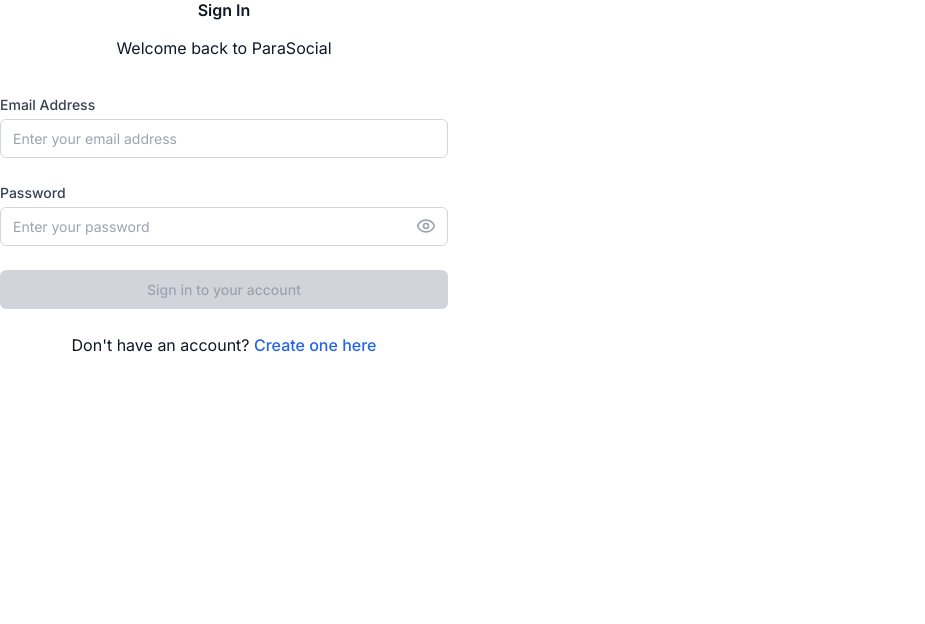
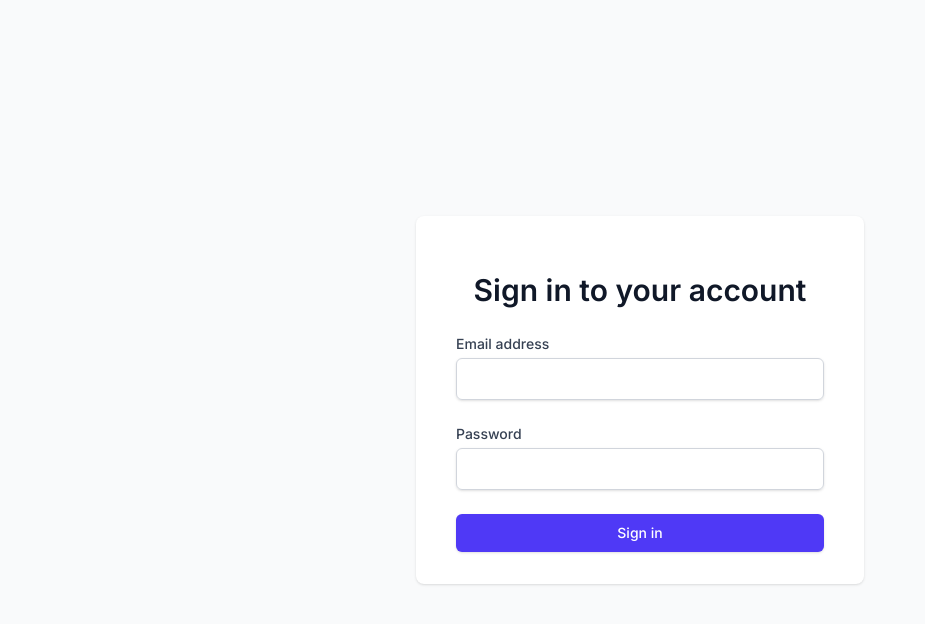
Before and after one commit to orbithammer/parasocial, a Next.js app in the folder frontend/: page /login in a window 1280 px wide. Shown: the top 624 px of the page, without its empty margins (0-925 px from the left). Built offline with nearby package versions, Linux system fonts and the light colour scheme.

Commit message:
no 500 error

```diff
--- a/frontend/src/app/layout.tsx
+++ b/frontend/src/app/layout.tsx
@@ -1,8 +1,8 @@
 // frontend/src/app/layout.tsx
-// Version: 1.2.0
-// Updated: Added AuthProvider wrapper to fix 500 error and enable authentication context
+// Version: 1.3.0
+// Updated: Fixed viewport and themeColor metadata separation to resolve 500 error
 
-import type { Metadata } from 'next'
+import type { Metadata, Viewport } from 'next'
 import { Inter } from 'next/font/google'
 import { AuthProvider } from '@/contexts/AuthContext'
 import './globals.css'
@@ -45,17 +45,6 @@ export const metadata: Metadata = {
     description: 'A unidirectional social network for content creators',
     creator: '@parasocial',
   },
-  // Viewport configuration for responsive design
-  viewport: {
-    width: 'device-width',
-    initialScale: 1,
-    maximumScale: 5,
-  },
-  // Theme color for mobile browsers
-  themeColor: [
-    { media: '(prefers-color-scheme: light)', color: '#ffffff' },
-    { media: '(prefers-color-scheme: dark)', color: '#000000' }
-  ],
   // Robots directive for search engines
   robots: {
     index: true,
@@ -68,6 +57,17 @@ export const metadata: Metadata = {
       'max-snippet': -1,
     },
   },
+}
+
+// Viewport configuration - MOVED from metadata export to fix Next.js 13+ requirement
+export const viewport: Viewport = {
+  width: 'device-width',
+  initialScale: 1,
+  maximumScale: 5,
+  themeColor: [
+    { media: '(prefers-color-scheme: light)', color: '#ffffff' },
+    { media: '(prefers-color-scheme: dark)', color: '#000000' }
+  ],
 }
 
 /**
@@ -135,5 +135,5 @@ export default function RootLayout({
 }
 
 // frontend/src/app/layout.tsx
-// Version: 1.2.0
-// Updated: Added AuthProvider wrapper to fix 500 error and enable authentication context
+// Version: 1.3.0
+// Updated: Fixed viewport and themeColor metadata separation to resolve 500 error
--- a/frontend/src/app/login/page.tsx
+++ b/frontend/src/app/login/page.tsx
@@ -1,248 +1,93 @@
-// frontend/src/components/auth/LoginComponent.tsx
-// Fixed login component with proper success handling for localStorage and callbacks
-// Version: 1.4.0 - Fixed response destructuring to match test expectations
+// frontend/src/app/login/page.tsx
+// Version: 1.1.0
+// Simple login page without external dependencies to fix 500 error
 
 'use client'
 
-import { useState, FormEvent } from 'react'
-import { Eye, EyeOff } from 'lucide-react'
-import { validateLoginForm, type LoginFormData, type LoginFormErrors } from '../../lib/auth-validation'
+import { useState } from 'react'
+import { useAuth } from '@/contexts/AuthContext'
 
-// Props interface for the LoginComponent
-interface LoginComponentProps {
-  onLoginSuccess?: (userData: any) => void
-  onLoginError?: (errorMessage: string) => void
-  apiBaseUrl?: string
+export default function LoginPage(): React.JSX.Element {
+  const [email, setEmail] = useState('')
+  const [password, setPassword] = useState('')
+  const { login, isLoading, error } = useAuth()
+
+  const handleSubmit = async (e: React.FormEvent) => {
+    e.preventDefault()
+    await login(email, password)
   }
 
-/**
- * Fixed LoginComponent with complete success handling logic
- * Includes error display, password toggle, loading states, and proper success handling
- */
-export default function LoginComponent({
-  onLoginSuccess,
-  onLoginError,
-  apiBaseUrl = ''
-}: LoginComponentProps = {}) {
-  // Form state management
-  const [formData, setFormData] = useState<LoginFormData>({
-    email: '',
-    password: ''
-  })
+  return (
+    <div className="min-h-screen bg-gray-50 flex flex-col justify-center py-12 sm:px-6 lg:px-8">
+      <div className="sm:mx-auto sm:w-full sm:max-w-md">
+        <div className="bg-white py-8 px-4 shadow sm:rounded-lg sm:px-10">
+          <div className="space-y-6">
+            <div>
+              <h2 className="mt-6 text-center text-3xl font-extrabold text-gray-900">
+                Sign in to your account
+              </h2>
+            </div>
 
-  // Error state management
-  const [errors, setErrors] = useState<LoginFormErrors>({})
-  const [generalError, setGeneralError] = useState<string>('')
-
-  // UI state management
-  const [isLoading, setIsLoading] = useState(false)
-  const [showPassword, setShowPassword] = useState(false)
-
-  /**
-   * Handle input field changes and clear field-specific errors
-   */
-  const handleInputChange = (field: keyof LoginFormData, value: string) => {
-    setFormData(prev => ({ ...prev, [field]: value }))
-
-    // Clear field error when user starts typing
-    if (errors[field]) {
-      setErrors(prev => {
-        const newErrors = { ...prev }
-        delete newErrors[field]
-        return newErrors
-      })
-    }
-
-    // Clear general error when user starts typing
-    if (generalError) {
-      setGeneralError('')
-    }
-  }
-
-  /**
-   * Toggle password visibility
-   */
-  const togglePasswordVisibility = () => {
-    setShowPassword(prev => !prev)
-  }
-
-  /**
-   * Handle form submission with validation and API call
-   */
-  const handleSubmit = async (e: FormEvent) => {
-    e.preventDefault()
-
-    // Prevent multiple submissions
-    if (isLoading) return
-
-    // Client-side validation
-    const validationErrors = validateLoginForm(formData)
-    if (Object.keys(validationErrors).length > 0) {
-      setErrors(validationErrors)
-      return
-    }
-
-    setIsLoading(true)
-    setErrors({})
-    setGeneralError('')
-
-    try {
-      // Properly construct API URL to always include /api/auth/login
-      const apiUrl = apiBaseUrl ?
-        `${apiBaseUrl}/api/auth/login` :
-        '/api/auth/login'
-
-      const response = await fetch(apiUrl, {
-        method: 'POST',
-        headers: {
-          'Content-Type': 'application/json'
-        },
-        body: JSON.stringify(formData)
-      })
-
-      const data = await response.json()
-
-      if (response.ok && data.success) {
-        // FIXED: Handle successful login response with correct destructuring
-        // Extract token and user from the response data directly (not from data.data)
-        const { token, user } = data
-
-        // Store token in localStorage with correct key name
-        if (token) {
-          localStorage.setItem('authToken', token)
-        }
-
-        // Call success callback with user data
-        if (onLoginSuccess && user) {
-          onLoginSuccess(user)
-        }
-      } else {
-        // Handle API error response
-        const errorMessage = data.error || 'Login failed'
-        setGeneralError(errorMessage)
-
-        if (onLoginError) {
-          onLoginError(errorMessage)
-        }
-      }
-    } catch (error) {
-      // Handle network errors
-      const errorMessage = 'Something went wrong. Please try again.'
-      setGeneralError(errorMessage)
-
-      if (onLoginError) {
-        onLoginError(errorMessage)
-      }
-    } finally {
-      setIsLoading(false)
-    }
-  }
-
-  // Check if form is valid
-  const isFormValid = formData.email.trim() !== '' && formData.password.trim() !== ''
-
-  return (
-    <section className="login-container">
-      <header className="login-header">
-        <h1>Sign In</h1>
-        <p>Welcome back to ParaSocial</p>
-      </header>
-
-      <form className="login-form" onSubmit={handleSubmit} noValidate>
-        {/* General error message */}
-        {generalError && (
-          <div className="error-message" role="alert">
-            ⚠️ {generalError}
+            {error && (
+              <div className="bg-red-50 border border-red-200 text-red-700 px-4 py-3 rounded">
+                {error}
               </div>
             )}
 
-        {/* Email field */}
-        <div className="form-group">
-          <label htmlFor="email" className="form-label">
-            Email Address
+            <form className="space-y-6" onSubmit={handleSubmit}>
+              <div>
+                <label htmlFor="email" className="block text-sm font-medium text-gray-700">
+                  Email address
                 </label>
+                <div className="mt-1">
                   <input
                     id="email"
                     name="email"
                     type="email"
                     autoComplete="email"
                     required
-            className={`form-input ${errors.email ? 'form-input-error' : ''}`}
-            placeholder="Enter your email address"
-            value={formData.email}
-            onChange={(e) => handleInputChange('email', e.target.value)}
-            disabled={isLoading}
-            aria-describedby={errors.email ? 'email-error' : undefined}
+                    value={email}
+                    onChange={(e) => setEmail(e.target.value)}
+                    className="appearance-none block w-full px-3 py-2 border border-gray-300 rounded-md shadow-sm placeholder-gray-400 focus:outline-none focus:ring-indigo-500 focus:border-indigo-500"
                   />
-          {errors.email && (
-            <div id="email-error" className="field-error" role="alert">
-              {errors.email}
                 </div>
-          )}
               </div>
 
-        {/* Password field */}
-        <div className="form-group">
-          <label htmlFor="password" className="form-label">
+              <div>
+                <label htmlFor="password" className="block text-sm font-medium text-gray-700">
                   Password
                 </label>
-          <div className="password-input-container">
+                <div className="mt-1">
                   <input
                     id="password"
                     name="password"
-              type={showPassword ? 'text' : 'password'}
+                    type="password"
                     autoComplete="current-password"
                     required
-              className={`form-input password-input ${errors.password ? 'form-input-error' : ''}`}
-              placeholder="Enter your password"
-              value={formData.password}
-              onChange={(e) => handleInputChange('password', e.target.value)}
+                    value={password}
+                    onChange={(e) => setPassword(e.target.value)}
+                    className="appearance-none block w-full px-3 py-2 border border-gray-300 rounded-md shadow-sm placeholder-gray-400 focus:outline-none focus:ring-indigo-500 focus:border-indigo-500"
+                  />
+                </div>
+              </div>
+
+              <div>
+                <button
+                  type="submit"
                   disabled={isLoading}
-              aria-describedby={errors.password ? 'password-error' : undefined}
-            />
-            <button
-              type="button"
-              className="password-toggle"
-              onClick={togglePasswordVisibility}
-              aria-label={showPassword ? 'Hide password' : 'Show password'}
-              disabled={isLoading}
+                  className="w-full flex justify-center py-2 px-4 border border-transparent rounded-md shadow-sm text-sm font-medium text-white bg-indigo-600 hover:bg-indigo-700 focus:outline-none focus:ring-2 focus:ring-offset-2 focus:ring-indigo-500 disabled:opacity-50"
                 >
-              {showPassword ? <EyeOff size={20} /> : <Eye size={20} />}
+                  {isLoading ? 'Signing in...' : 'Sign in'}
                 </button>
               </div>
-          {errors.password && (
-            <div id="password-error" className="field-error" role="alert">
-              {errors.password}
+            </form>
           </div>
-          )}
         </div>
-
-        {/* Submit button */}
-        <button
-          type="submit"
-          className={`form-submit ${isFormValid && !isLoading ? 'form-submit-enabled' : 'form-submit-disabled'}`}
-          disabled={!isFormValid || isLoading}
-        >
-          {isLoading ? (
-            <>
-              <span className="loading-spinner">⟳</span>
-              Signing in...
-            </>
-          ) : (
-            'Sign in to your account'
-          )}
-        </button>
-      </form>
-
-      {/* Footer */}
-      <footer className="login-footer">
-        <p>
-          Don't have an account?{' '}
-          <a href="/register" className="auth-link">
-            Create one here
-          </a>
-        </p>
-      </footer>
-    </section>
+      </div>
+    </div>
   )
 }
+
+// frontend/src/app/login/page.tsx
+// Version: 1.1.0
+// Simple login page without external dependencies to fix 500 error
```
Also changed, not shown: 2 other files (tests, documents, lock files or other folders). Lines whose indentation alone changed are shown as unchanged.
